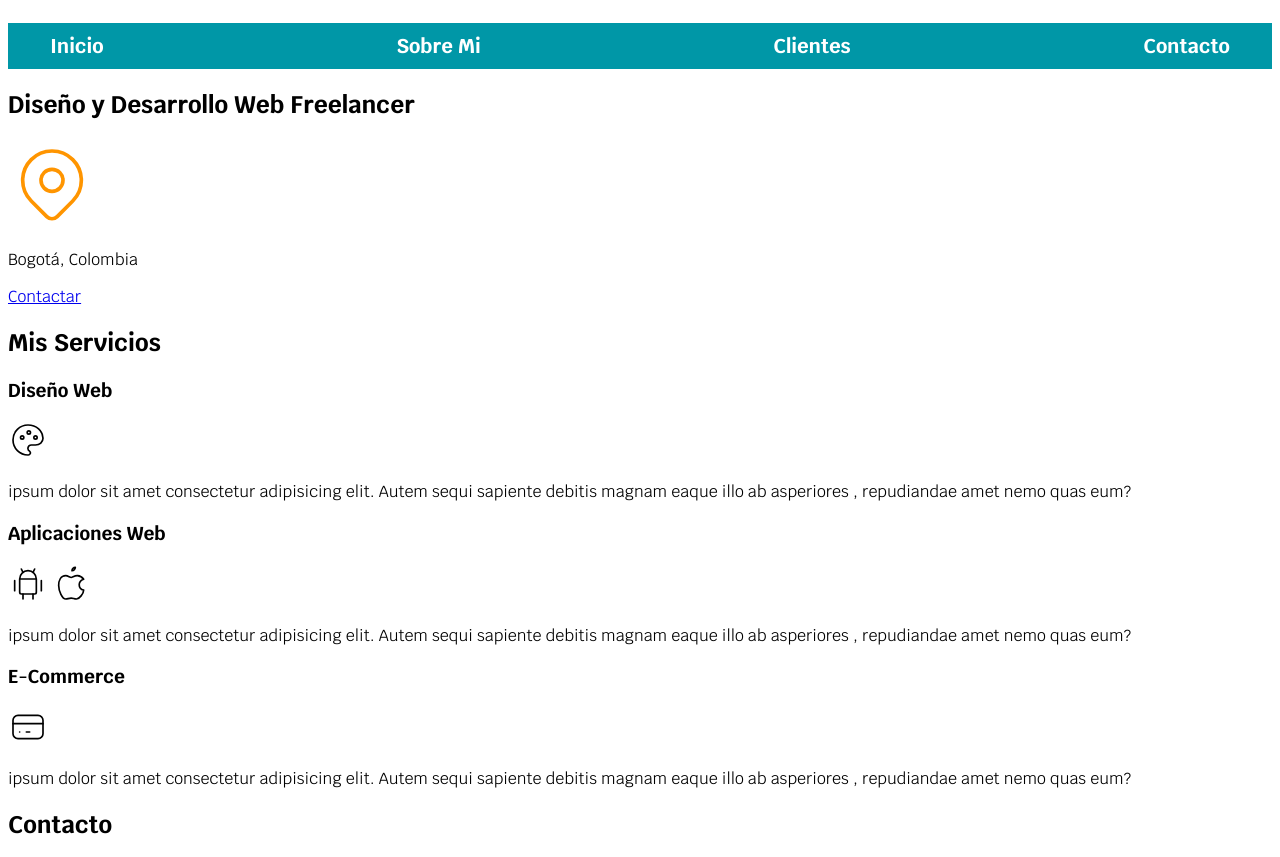
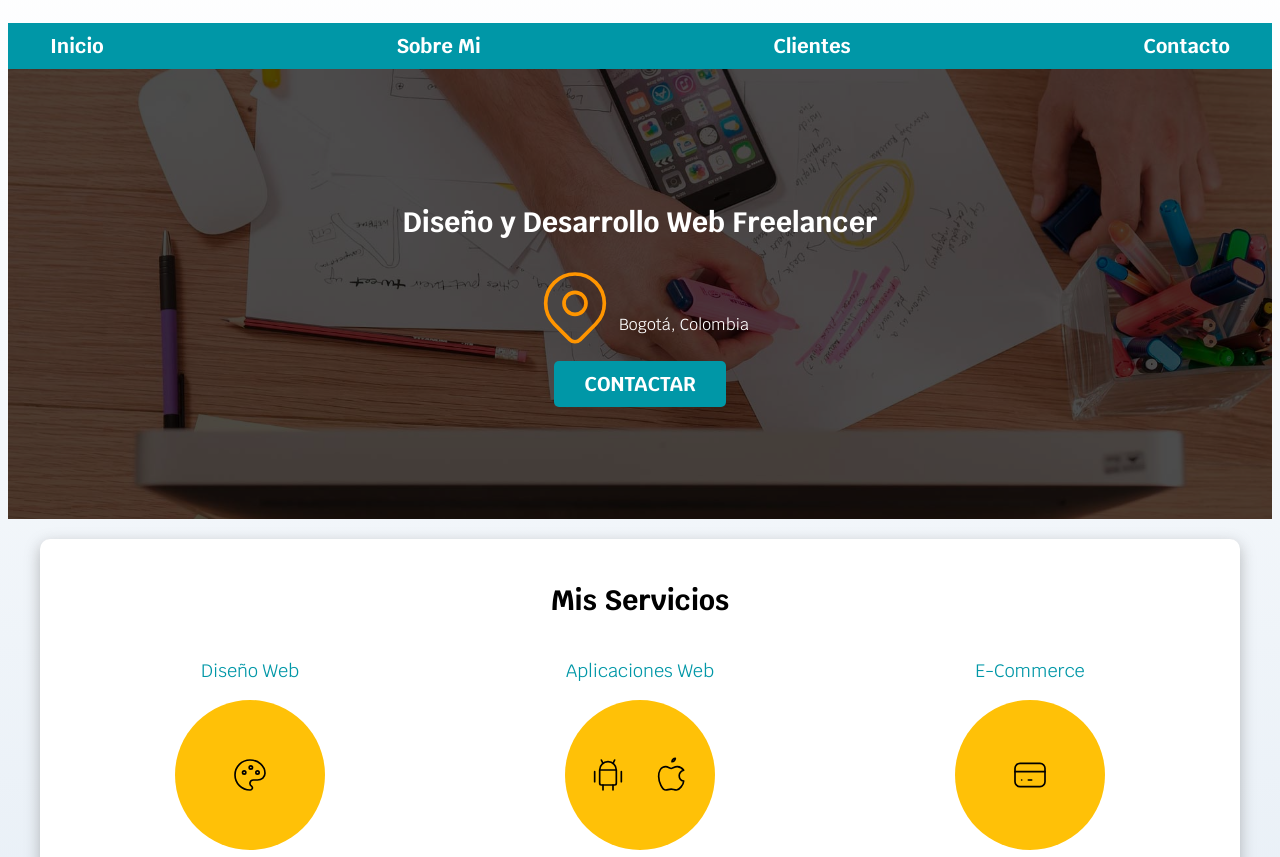
Before and after one commit to JuanCFreelancer/freelancer_inicio_web_2025, a plain HTML site: page index.html in a window 1280 px wide. Shown: the part 77-934 px from the top of the page. Drawn offline with Linux system fonts and the light colour scheme.

Commit message:
Sitio Freelancer - Finalizando la sección de Servicios

```diff
--- a/css/styles.css
+++ b/css/styles.css
@@ -2,43 +2,104 @@
   --blanco: #ffffff;
   --oscuro: #212121;
   --primario: #ffc107;
-  --secundario:#0097a7;
-  --gris:#757575;
-
+  --secundario: #0097a7;
+  --gris: #757575;
+  --grisClaro: #dfe9f3;
 }
-
+/* Globales**/
 html {
   font-size: 62.5%;
+  box-sizing: border-box; /* Hack para Box Model **/
+}
+*,
+*:before,
+*:after {
+  box-sizing: inherit;
 }
 body {
   font-size: 16px; /* 1 rem = 10px */
   font-family: "Krub", sans-serif;
+  background-image: linear-gradient(
+    to top,
+    var(--grisClaro) 0%,
+    var(--blanco) 100%
+  );
 }
 
-.titulo {
+.contenedor {
+  max-width: 120rem;
+  margin: 0 auto;
+}
+.boton {
+  background-color: var(--secundario);
+  color: var(--blanco);
+  padding: 1rem 3rem;
+  margin-top: 1rem;
+  font-size: 2rem;
+  text-decoration: none;
+  text-transform: uppercase;
+  font-weight: bold;
+  border-radius: 0.5rem;
+  width: 90%;
   text-align: center;
-  font-size: 3.8rem;
-
 }
 
+@media (min-width: 768px) {
+  .boton {
+    width: auto;
+  }
+}
+
+.sombra {
+  box-shadow: 0px 5px 15px 0px rgba(112, 112, 112, 0.48);
+  background-color: var(--blanco);
+  padding: 2rem;
+  border-radius: 1rem;
+}
+
+/* Tipografia**/
+h1 {
+  font-size: 3.8rem;
+}
+
+h2 {
+  font-size: 2.8rem;
+}
+
+h3 {
+  font-size: 1.8rem;
+}
+
+h1,
+h2,
+h3 {
+  text-align: center;
+}
+/* Titulos */
 .titulo span {
   font-size: 2rem;
 }
 
-.contenedor {
-  width: 120rem;
-  margin: 0 auto;
-}
-.nav-bg{
+/* Navegacion Principal */
+.nav-bg {
   background-color: var(--secundario);
 }
 
 .navegacion-principal {
   display: flex;
-  justify-content: space-between;
+  flex-direction: column;
+}
+
+@media (min-width: 768px) {
+  .navegacion-principal {
+    flex-direction: row;
+    justify-content: space-between;
+  }
 }
 
 .navegacion-principal a {
+  display: block;
+  text-align: center;
   color: var(--blanco);
   text-decoration: none;
   font-size: 2rem;
@@ -49,5 +110,71 @@ body {
 .navegacion-principal a:hover {
   background-color: var(--primario);
   color: var(--oscuro);
+}
+
+/* Hero */
+.hero {
+  background-image: url(../img/hero.jpg);
+  background-repeat: no-repeat;
+  background-size: cover;
+  height: 450px;
+  position: relative;
+  margin-bottom: 2rem;
+}
+
+.contenido-hero {
+  position: absolute;
+  background-color: rgba(0, 0, 0, 0.7); /** Anterior **/
+  background-color: rgb(0 0 0 / 70%);
+  width: 100%;
+  height: 100%;
+  /** Alinear vertical y horizontalmente para todos los proyecto*/
+  display: flex;
+  flex-direction: column;
+  align-items: center;
+  justify-content: center;
+}
+
+.contenido-hero h2,
+.contenido-hero p {
+  color: var(--blanco);
+}
+
+.contenido-hero .ubicacion {
+  display: flex;
+  align-items: flex-end;
+}
+
+/** Servicios **/
+
+@media (min-width: 768px) {
+  .servicios {
+    display: grid;
+    grid-template-columns: repeat(3, 1fr);
+    column-gap: 1rem;
+  }
+}
+
+.servicio {
+  display: flex;
+  flex-direction: column;
+  align-items: center;
+}
+.servicio h3 {
+  color: var(--secundario);
+  font-weight: normal;
+}
+.servicio p {
+  line-height: 2;
+}
+
+.servicio .iconos {
+  height: 15rem;
+  width: 15rem;
+  background-color: var(--primario);
+  border-radius: 50%;
+  display: flex;
+  justify-content: space-evenly;
+  align-items: center;
 
 }
--- a/index.html
+++ b/index.html
@@ -26,10 +26,10 @@
       </nav>
     </div>
 
-    <section>
-      <main>
-        <h2>Diseño y Desarrollo Web Freelancer</h2>
-
+    <section class="hero">
+      <div class="contenido-hero">
+        <h2>Diseño y Desarrollo Web <span>Freelancer</span></h2>
+        <div class="ubicacion">
           <!--category: Map tags: [navigation, location, travel, pin, position, marker]version: "1.0"unicode: "eae8"-->
           <svg
             xmlns="http://www.w3.org/2000/svg"
@@ -47,18 +47,21 @@
               d="M17.657 16.657l-4.243 4.243a2 2 0 0 1 -2.827 0l-4.244 -4.243a8 8 0 1 1 11.314 0z"
             />
           </svg>
+          <p>Bogotá, Colombia</p>
+        </div>
 
-        <p>Bogotá, Colombia</p>
-
-        <a href="#">Contactar</a>
-      </main>
+        <a class="boton" href="#">Contactar</a>
+      </div>
+      <!-- .contenido-hero -->
     </section>
 
-    <main>
+    <main class="contenedor sombra">
       <h2>Mis Servicios</h2>
 
-      <section>
+      <div class="servicios">
+        <section class="servicio">
           <h3>Diseño Web</h3>
+          <div class="iconos">
             <!--category: Design tags: [color, paint, painter, picture, board, artist] version: "1.1"unicode: "eb01" -->
             <svg
               xmlns="http://www.w3.org/2000/svg"
@@ -78,6 +81,7 @@
               <path d="M12.5 7.5m-1 0a1 1 0 1 0 2 0a1 1 0 1 0 -2 0" />
               <path d="M16.5 10.5m-1 0a1 1 0 1 0 2 0a1 1 0 1 0 -2 0" />
             </svg>
+          </div>
 
           <p>
             ipsum dolor sit amet consectetur adipisicing elit. Autem sequi
@@ -86,8 +90,9 @@
           </p>
         </section>
 
-      <section>
+        <section class="servicio">
           <h3>Aplicaciones Web</h3>
+          <div class="iconos">
             <!--tags: [os, company, system, interface, software, logo] category: Brand version: "1.9" unicode: "ec16" -->
             <svg
               xmlns="http://www.w3.org/2000/svg"
@@ -128,7 +133,7 @@
               />
               <path d="M12 4a2 2 0 0 0 2 -2a2 2 0 0 0 -2 2" />
             </svg>
-
+          </div>
           <p>
             ipsum dolor sit amet consectetur adipisicing elit. Autem sequi
             sapiente debitis magnam eaque illo ab asperiores , repudiandae amet
@@ -136,8 +141,9 @@
           </p>
         </section>
 
-      <section>
+        <section class="servicio">
           <h3>E-Commerce</h3>
+          <div class="iconos">
             <!--tags: [money, purchase, payment, cc] version: "1.0" unicode: "ea84" category: E-commerce -->
             <svg
               xmlns="http://www.w3.org/2000/svg"
@@ -157,6 +163,7 @@
               <path d="M7 15l.01 0" />
               <path d="M11 15l2 0" />
             </svg>
+          </div>
 
           <p>
             ipsum dolor sit amet consectetur adipisicing elit. Autem sequi
@@ -164,6 +171,8 @@
             nemo quas eum?
           </p>
         </section>
+      </div>
+      <!-- .servicios-->
     </main>
 
     <section>
```
Lines whose indentation alone changed are shown as unchanged.
